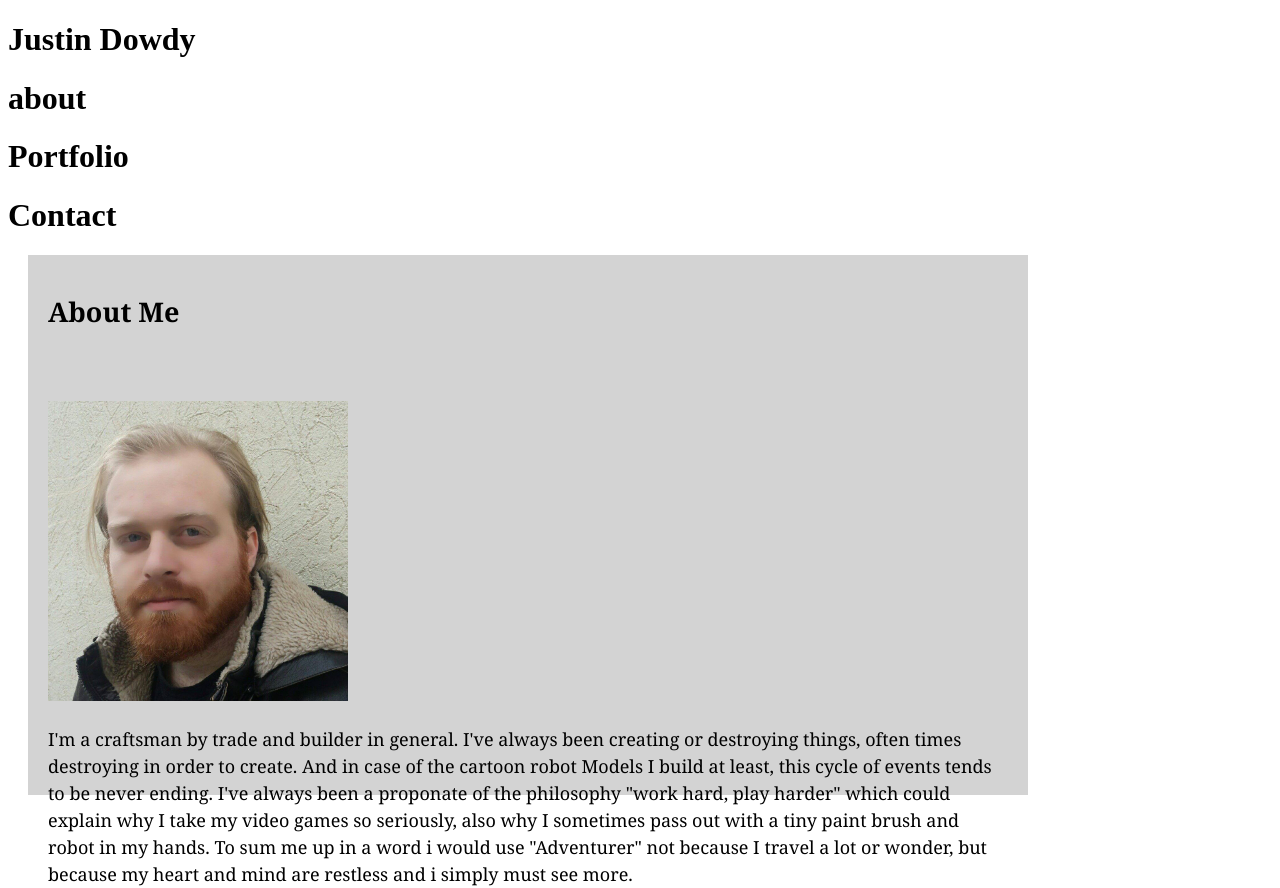
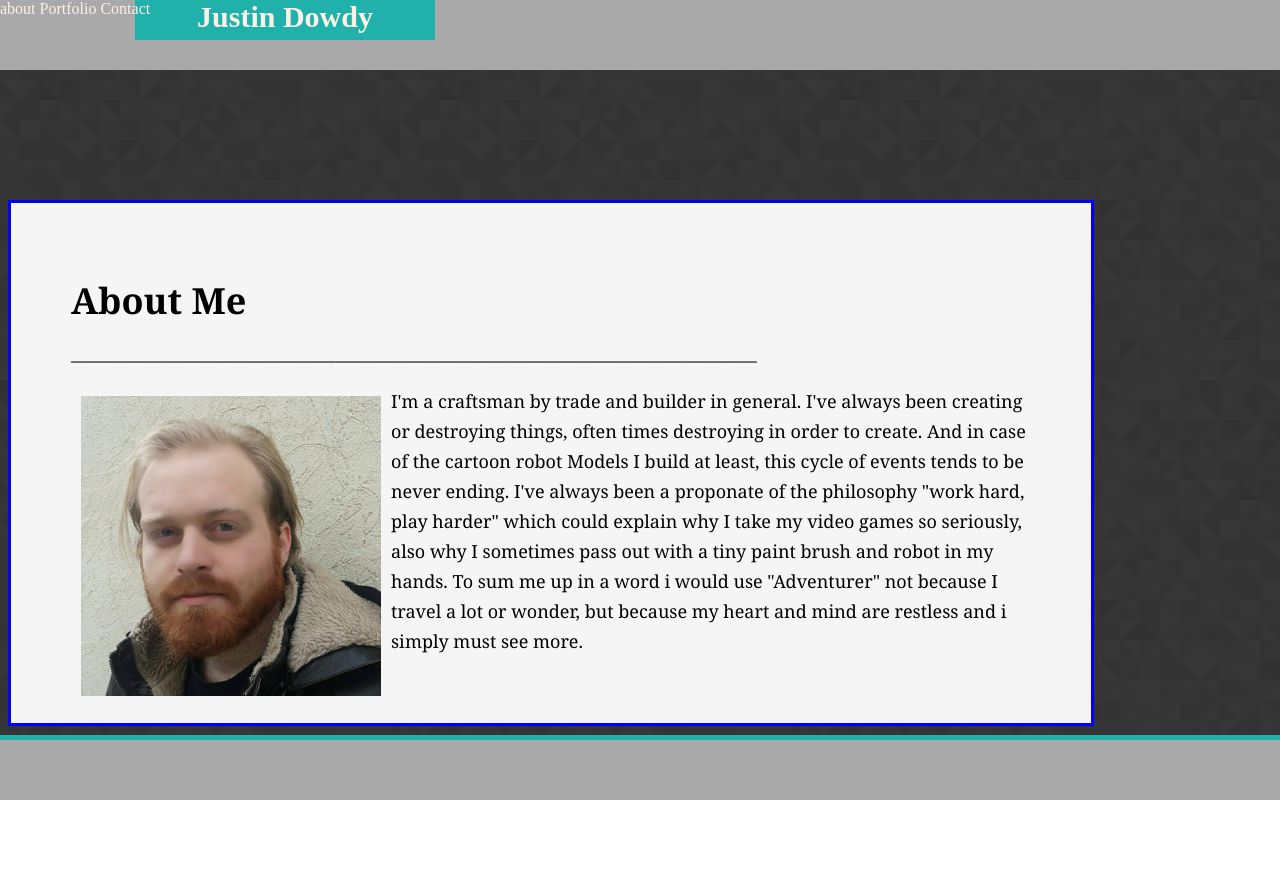
Before and after one commit to Jdowdy9k/Basic-Portfolio-, a plain HTML site: page index.html in a window 1280 px wide. After the commit the page ends 800 px from the top, so only its background shows below. Drawn offline with Linux system fonts and the light colour scheme.

Commit message:
added more CSS, Getting close!

```diff
--- a/assets/css/style.css
+++ b/assets/css/style.css
@@ -1,12 +1,88 @@
 .container {
-    height: 500px;
+    position: absolute;
+    height: 400px;
     width: 960px;
-    padding: 20px;
-    margin: 20px;
+    padding: 60px;
+    right: auto;
+    left: auto;
+    top: 200px;
+    bottom: 200px;
+    overflow: auto;
     font-family: Georgia, 'Times New Roman', Times, serif;
     font-size: 18px;
     line-height: 150%;
-    align-self: center;
-    background-color: lightgray;
-    text-align: left;
+    background-color: whitesmoke;
+    word-wrap: initial;
+    border: 3px solid blue
+
 }
+
+body{
+    background: url("../images/prism.png");
+    height: 100%;
+    width: 100%;
+
+
+}
+
+header{
+    position: absolute;
+    top: 0px;
+    left: 0px;
+    right: 0px;
+    width: 100%;
+    height: 70px;
+    overflow: hidden;
+    background-color: darkgray;
+    color: linen;
+
+}
+
+footer{
+    position: absolute;
+    left: 0px;
+    right: 0px;
+    bottom: 0px;
+    width: 100%;
+    height: 60px;
+    background-color: darkgray;
+    overflow: hidden;
+}
+
+#headshot{
+    float: left;
+    padding: 10px;
+}
+
+p{
+    line-height: 30px;
+}
+
+.name{
+    position: absolute;
+    top: 0px;
+    left: 135px;
+    padding: 0 auto;
+    width: 300px;
+    height: 40px;
+    background-color: lightseagreen;
+    font-size: 30px;
+    font-weight: bold;
+    text-align: center;
+}
+
+.pages{
+    position: absolute;
+    float: right;
+}
+.footbar{
+    position: absolute;
+    left: 0px;
+    right: 0px;
+    bottom: 0px;
+    width: 100%;
+    height: 65px;
+    background-color: lightseagreen;
+    margin-top: 100px;
+    overflow: hidden;
+}
--- a/index.html
+++ b/index.html
@@ -13,36 +13,38 @@
 <body>
 
     <header>
-        <h1>Justin Dowdy</h1>
-
-        <h1>about</h1>
-        <h1>Portfolio</h1>
-        <h1>Contact</h1>
+        <div class="name">
+            Justin Dowdy
+        </div>
+        <div class="pages">
+            about Portfolio Contact
+        </div>
 
 
     </header>
+    <!---Make content box smaller-->
+    <div class="container">
+        <h1>About Me</h1>
+        <p>___________________________________________________________________________________</p>
+        <p>
+            <img src="assets/images/headshot.jpg" width="300px" height="300px" alt="headshot" img id="headshot">I'm a
+            craftsman by trade
+            and builder in general. I've always been creating or destroying things, often
+            times destroying in order to create. And in case of the cartoon robot Models I build at least, this cycle of
+            events tends to be never ending. I've always been a proponate of the philosophy "work hard, play harder"
+            which could explain why I take
+            my video games so seriously, also why I sometimes pass out with a tiny paint brush and robot in my hands.
+            To sum me up in a word i would use "Adventurer" not because I travel a lot or wonder, but because my
+            heart and mind are restless and i simply must see more.
+        </p>
 
-    <div class="container">
-        <h2>About Me</h2>
-        <br><br>
-
-        <img src="assets/images/headshot.jpg" width="300px" height="300px" alt="headshot">
-
-
-        <p>I'm a craftsman by trade and builder in general. I've always been creating or destroying things, often
-            times
-            destroying in order to create.
-            And in case of the cartoon robot Models I build at least, this cycle of events tends to be never ending.
-            I've always been a proponate of the philosophy "work hard, play harder" which could explain why I take
-            my video
-            games so seriously, also why I sometimes pass out with a tiny paint brush and robot in my hands.
-            To sum me up in a word i would use "Adventurer" not because I travel a lot or wonder, but because my
-            heart and
-            mind are restless and i simply must see more.
-        </p>
 
     </div>
 
 </body>
+<footer></footer>
+<div class="footbar">
+    <footer></footer>
+</div>
 
 </html>
```
